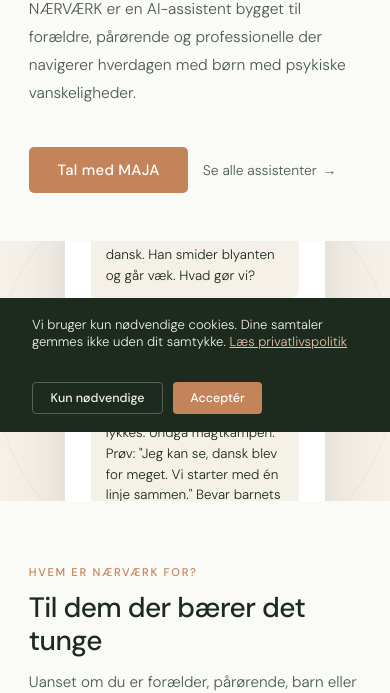
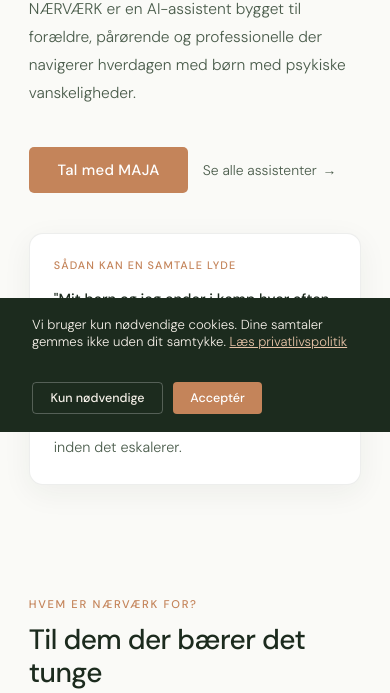
Before and after one commit to rkamarinum-hue/N-RV-RK, a plain HTML site: page index.html in a window 390 px wide. Shown: the part 412-1105 px from the top of the page. Drawn offline with Linux system fonts and the light colour scheme.

Commit message:
Add files via upload

```diff
--- a/index.html
+++ b/index.html
@@ -361,6 +361,29 @@ footer {
 .fade-in { opacity:0; transform:translateY(16px); transition:opacity .6s ease, transform .6s ease; }
 .fade-in.visible { opacity:1; transform:translateY(0); }
 
+/* ── HERO EXAMPLE (mobile only) ── */
+.hero-example { display:none; }
+@media (max-width:920px) {
+  .hero-example {
+    display:block; margin-top:2.5rem;
+    background:#fff; border:1px solid rgba(28,43,30,.08);
+    border-radius:14px; padding:1.5rem;
+    box-shadow:0 8px 30px rgba(28,43,30,.06);
+  }
+  .hero-example-label {
+    font-size:.68rem; letter-spacing:.1em; text-transform:uppercase;
+    color:var(--clay); font-weight:500; margin-bottom:1rem;
+  }
+  .hero-example-q {
+    font-size:.92rem; line-height:1.6; color:var(--text-dark);
+    font-weight:500; margin-bottom:.9rem;
+  }
+  .hero-example-a {
+    font-size:.9rem; line-height:1.65; color:var(--text-mid);
+    padding-top:.9rem; border-top:1px solid rgba(28,43,30,.07);
+  }
+}
+
 /* ── MOBILE ── */
 @media (max-width:920px) {
   nav { padding:1rem 1.6rem; }
@@ -371,7 +394,7 @@ footer {
   .trust-item { font-size:.74rem; }
   .hero { grid-template-columns:1fr; min-height:auto; }
   .hero-left { padding:3.5rem 1.8rem 3rem; }
-  .hero-right { min-height:300px; }
+  .hero-right { display:none; }
   .who-section,.knowledge-section,.assistants-section,.pricing-section { padding:4rem 1.8rem; }
   .privacy-section { padding:4rem 1.8rem; grid-template-columns:1fr; gap:2.4rem; }
   footer { padding:2rem 1.8rem; flex-direction:column; align-items:flex-start; gap:1.1rem; }
@@ -385,8 +408,6 @@ footer {
 }
 @media (max-width:500px) {
   .who-grid { grid-template-columns:1fr; }
-  .hero-right { min-height:260px; }
-  .chat-card { width:260px; }
   .cookie { flex-direction:column; align-items:flex-start; }
 }
 </style>
@@ -446,6 +467,11 @@ footer {
     <div class="hero-actions">
       <a href="maja-chat.html" class="btn-primary">Tal med MAJA</a>
       <a href="#assistants" class="btn-ghost">Se alle assistenter</a>
+    </div>
+    <div class="hero-example">
+      <div class="hero-example-label">Sådan kan en samtale lyde</div>
+      <p class="hero-example-q">"Mit barn og jeg ender i kamp hver aften. Jeg mister mig selv fuldstændigt."</p>
+      <p class="hero-example-a">Det du beskriver er ikke svaghed — det er et nervesystem der har båret meget for længe. Lad os se på hvad der sker lige inden det eskalerer.</p>
     </div>
   </div>
   <div class="hero-right">
```
